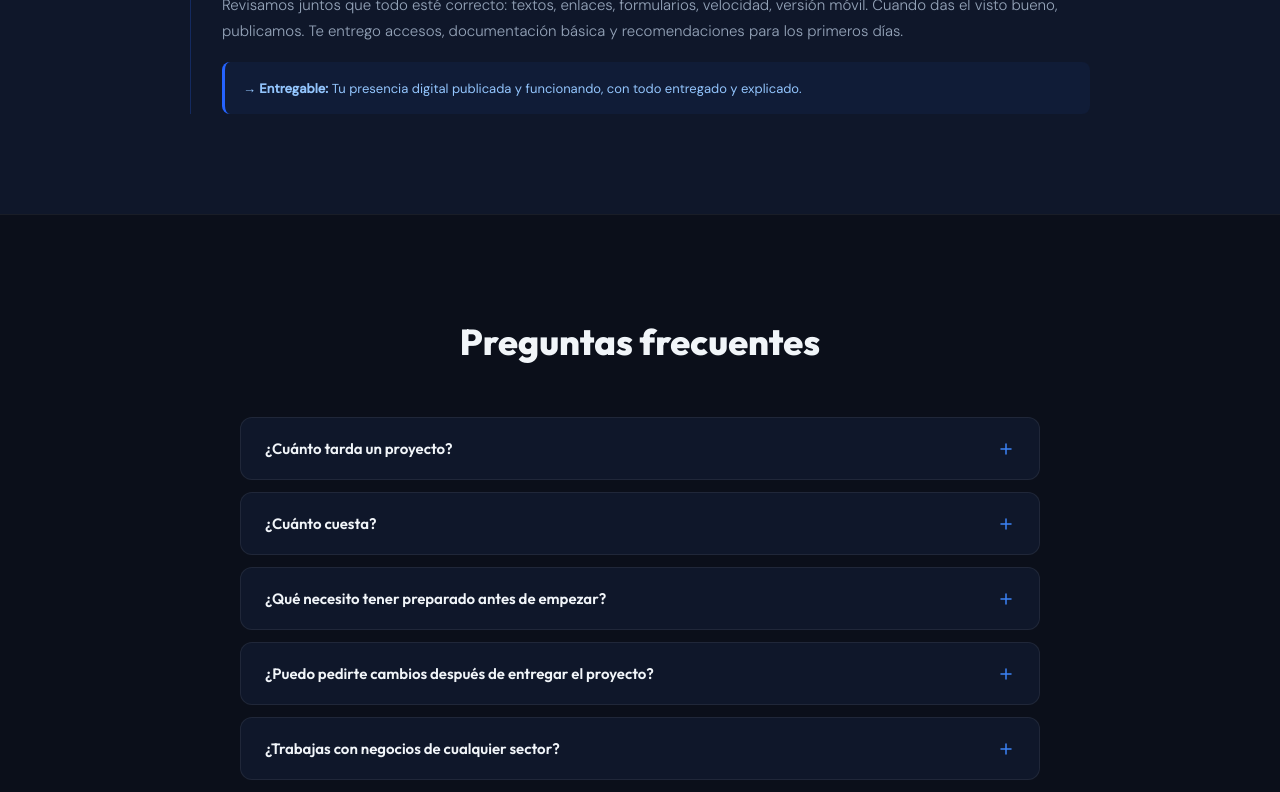
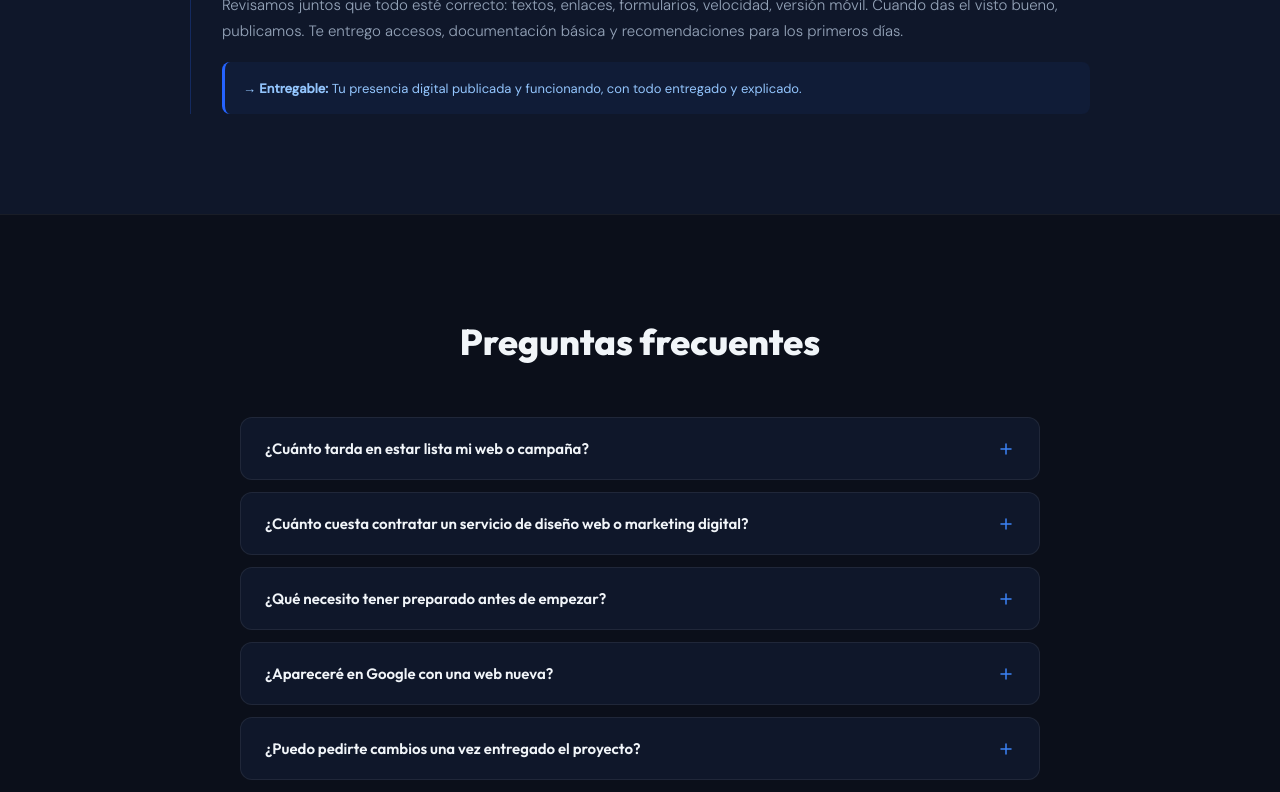
Before and after one commit to Lorebonillassanchz-svg/aurentis-studio, a Next.js app: page /proceso in a window 1280 px wide. Shown: the part 2000-2792 px from the top of the page. Built offline with nearby package versions, Linux system fonts and the light colour scheme.

Commit message:
feat: reemplazar FAQs del proceso con 8 preguntas actualizadas

```diff
--- a/app/proceso/page.tsx
+++ b/app/proceso/page.tsx
@@ -40,24 +40,36 @@ const steps = [
 /* ── FAQ data ─────────────────────────────────────────────── */
 const faqs = [
   {
-    q: '¿Cuánto tarda un proyecto?',
-    a: 'Depende del alcance. Una landing de captación puede estar lista en 1-2 semanas. Una web completa suele tardar entre 3 y 5 semanas. Te doy un plazo estimado claro antes de empezar.',
+    q: '¿Cuánto tarda en estar lista mi web o campaña?',
+    a: 'Depende del proyecto. Un diseño web profesional suele estar listo en 3 a 5 semanas desde que empezamos. Una tienda online puede tardar entre 4 y 6 semanas según el catálogo. Las campañas de publicidad en Meta Ads o Google Ads se activan en menos de una semana. Antes de empezar te doy un plazo estimado por escrito para que puedas planificarlo.',
   },
   {
-    q: '¿Cuánto cuesta?',
-    a: 'Cada proyecto es diferente, por eso no publico tarifas fijas. Lo que sí puedo decirte es que trabajo con presupuestos adaptados a negocios pequeños y autónomos. Cuéntame tu caso y te hago una propuesta sin compromiso.',
+    q: '¿Cuánto cuesta contratar un servicio de diseño web o marketing digital?',
+    a: 'Los precios varían según el servicio y el alcance del proyecto. Un diseño web profesional parte desde 500€, la gestión de redes sociales desde 200€/mes y las campañas de publicidad desde 150€/mes en gestión. Si quieres saber qué presupuesto necesitas para tu caso concreto, cuéntame tu proyecto y te hago una propuesta personalizada en menos de 48h sin compromiso.',
   },
   {
     q: '¿Qué necesito tener preparado antes de empezar?',
-    a: 'No mucho. Con una idea clara de tu negocio, tu cliente y lo que quieres conseguir es suficiente para empezar. Yo me encargo de estructurar y organizar el resto.',
+    a: 'Mucho menos de lo que crees. Con tener claro a qué te dedicas, quién es tu cliente y qué quieres conseguir es suficiente para arrancar. No necesitas textos redactados, fotos profesionales ni nada técnico. De la estructura, el contenido y la estrategia me encargo yo. Si ya tienes algún material, mejor, pero no es imprescindible.',
   },
   {
-    q: '¿Puedo pedirte cambios después de entregar el proyecto?',
-    a: 'Las dos rondas de revisión están incluidas antes del lanzamiento. Cambios posteriores se presupuestan aparte según el alcance.',
+    q: '¿Apareceré en Google con una web nueva?',
+    a: 'Una web bien construida es el punto de partida para el posicionamiento SEO, pero posicionarse en Google lleva tiempo — generalmente entre 3 y 6 meses para ver resultados orgánicos reales. Lo que sí hacemos desde el primer día es optimizar cada página con las palabras clave correctas, la estructura técnica adecuada y el contenido que Google necesita para indexarte bien. Si necesitas visibilidad inmediata, combinamos SEO con campañas de publicidad mientras el posicionamiento orgánico madura.',
   },
   {
-    q: '¿Trabajas con negocios de cualquier sector?',
-    a: 'Sí, aunque me especializo en negocios de servicios, consultoría, formación y comercio local. Si tienes dudas sobre si tu sector encaja, escríbeme y te lo digo directamente.',
+    q: '¿Puedo pedirte cambios una vez entregado el proyecto?',
+    a: 'Sí. Todos los proyectos incluyen dos rondas de revisión antes del lanzamiento para que el resultado sea exactamente lo que necesitas. Los cambios posteriores al lanzamiento se presupuestan aparte según el alcance. En servicios mensuales como gestión de redes o campañas, los ajustes están incluidos dentro del servicio.',
+  },
+  {
+    q: '¿Trabajas solo con negocios de un sector concreto?',
+    a: 'No. Trabajo con autónomos, marcas personales, pequeños negocios locales y PYMES de cualquier sector. Me especializo especialmente en negocios de servicios, consultoría, formación, comercio local y creadores de contenido que quieren monetizar su marca personal. Si tienes dudas sobre si tu proyecto encaja, escríbeme y te lo digo directamente.',
+  },
+  {
+    q: '¿Gestionas las redes sociales de mi negocio desde cero?',
+    a: 'Sí. Me encargo de todo: estrategia de contenido, diseño de publicaciones, edición de vídeo para Reels y TikTok, calendario editorial y crecimiento de comunidad. No necesitas tener experiencia en redes ni saber qué publicar. Analizamos tu negocio, definimos tu voz de marca y construimos una presencia digital coherente que atraiga a tu cliente ideal.',
+  },
+  {
+    q: '¿Qué diferencia hay entre SEO y publicidad de pago?',
+    a: 'El SEO o posicionamiento orgánico te ayuda a aparecer en Google de forma gratuita cuando alguien busca lo que ofreces. Los resultados tardan meses pero son duraderos y no requieren inversión publicitaria continua. La publicidad de pago en Meta Ads o Google Ads trae resultados desde el primer día pero requiere un presupuesto mensual de inversión en anuncios. La estrategia más efectiva combina los dos: publicidad mientras el SEO madura.',
   },
 ]
 
@@ -103,7 +115,7 @@ function FaqItem({ q, a }: { q: string; a: string }) {
       </button>
       <div
         style={{
-          maxHeight: open ? 300 : 0,
+          maxHeight: open ? 600 : 0,
           overflow: 'hidden',
           transition: 'max-height 0.3s ease',
         }}
```
